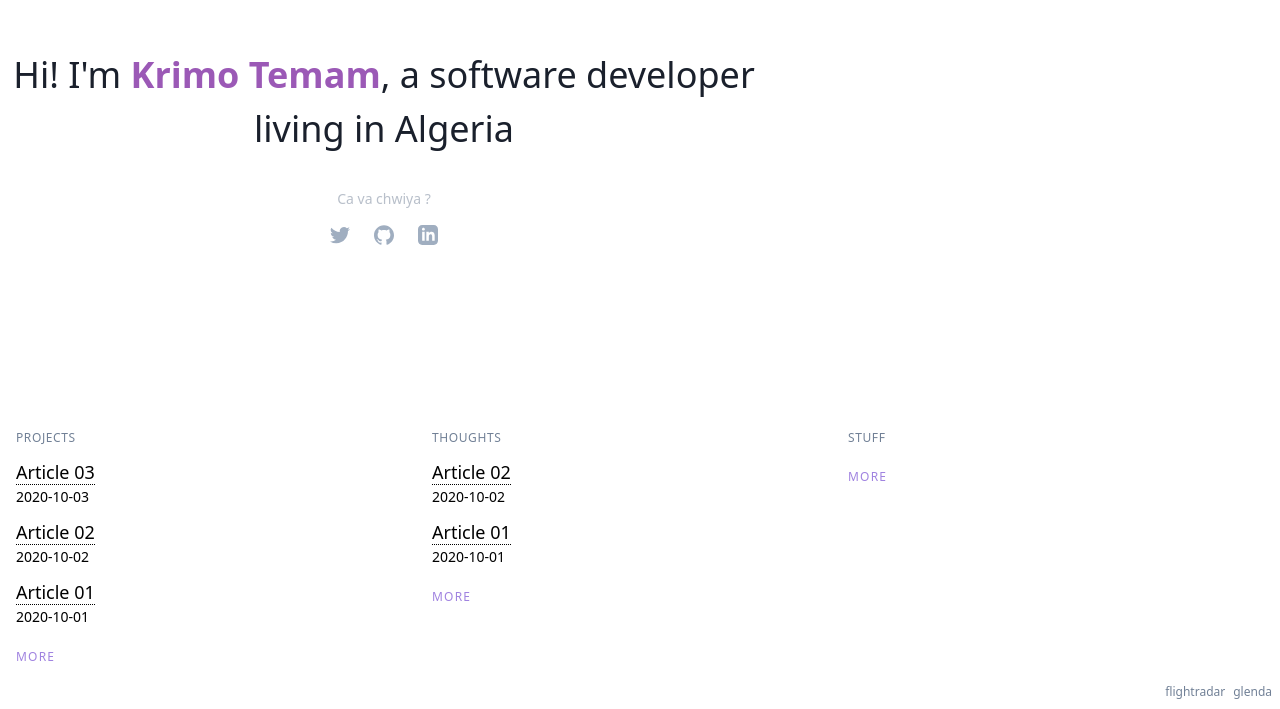
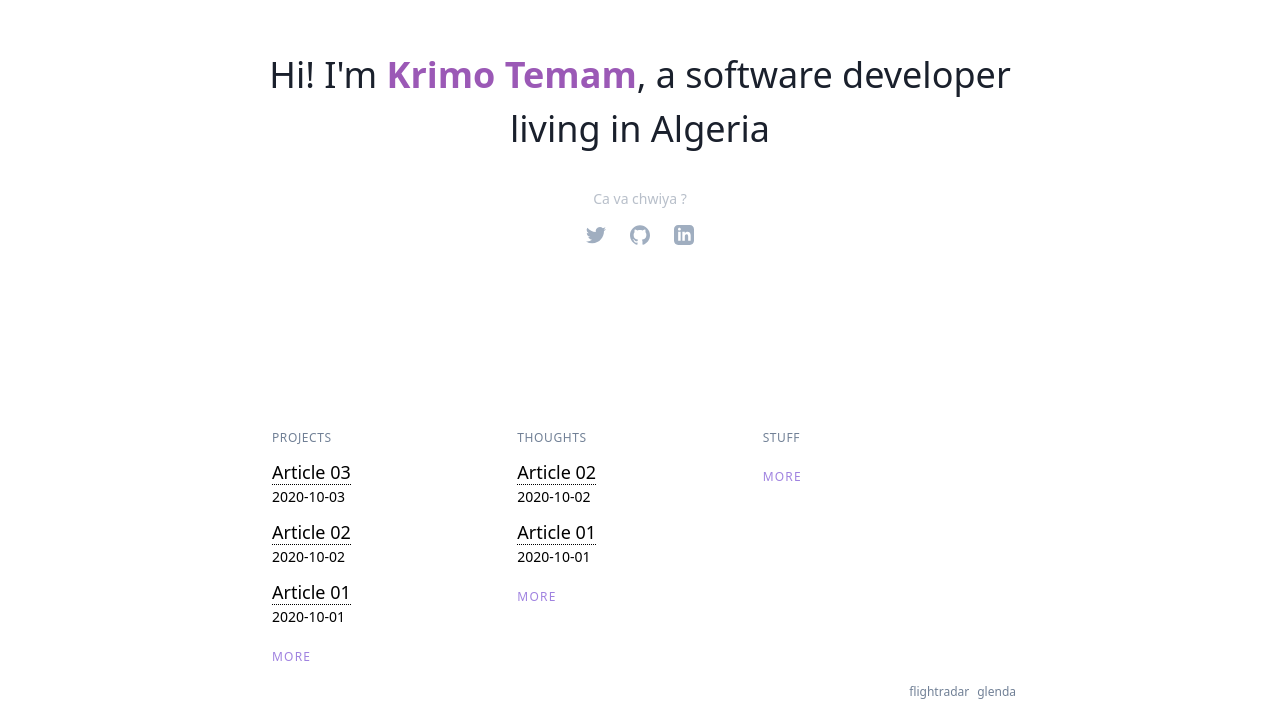
Before and after one commit to KRIMOD/clone-ws-filip, a Next.js app: page / in a window 1280 px wide. Shown: the part 108-817 px from the top of the page. Built offline with nearby package versions, Linux system fonts and the light colour scheme.

Commit message:
fixed layout problem

```diff
--- a/pages/_app.js
+++ b/pages/_app.js
@@ -15,7 +15,7 @@ export default function MyApp ({ Component, pageProps }) {
 
 const Layout = ({ children }) => {
   return (
-    <div className='font-sans text-gray-900 items-center justify-center m-auto '>
+    <div className='font-sans text-gray-900 items-center justify-center'>
       {children}
     </div>
   )
--- a/pages/index.js
+++ b/pages/index.js
@@ -6,7 +6,7 @@ import { getAllThoughts } from '../lib/thoughts'
 export default function Index ({ allProjects, allThoughts }) {
   return (
     // <div className='max-w-screen-lg m-auto lg:px-10 sm:px-2'>
-    <div>
+    <div className='max-w-screen-md mx-auto'>
       <About />
       <Overview thoughts={allThoughts} projects={allProjects} />
       <Footer />
@@ -15,7 +15,7 @@ export default function Index ({ allProjects, allThoughts }) {
 }
 
 const About = () => (
-  <div className='flex flex-col items-center justify-center py-32 max-w-screen-md'>
+  <div className='flex flex-col items-center justify-center py-32 max-w-screen-lg '>
     <h1 className='text-4xl font-light text-center pt-4'>Hi! I'm <span className='text-deepLilac font-semibold'>Krimo Temam</span>, a software developer living in Algeria</h1>
     <p className='text-gray-600 text-opacity-50 pt-8 text-sm'>Ca va chwiya ?</p>
     <div className='flex text-gray-500 pt-2'>
```
